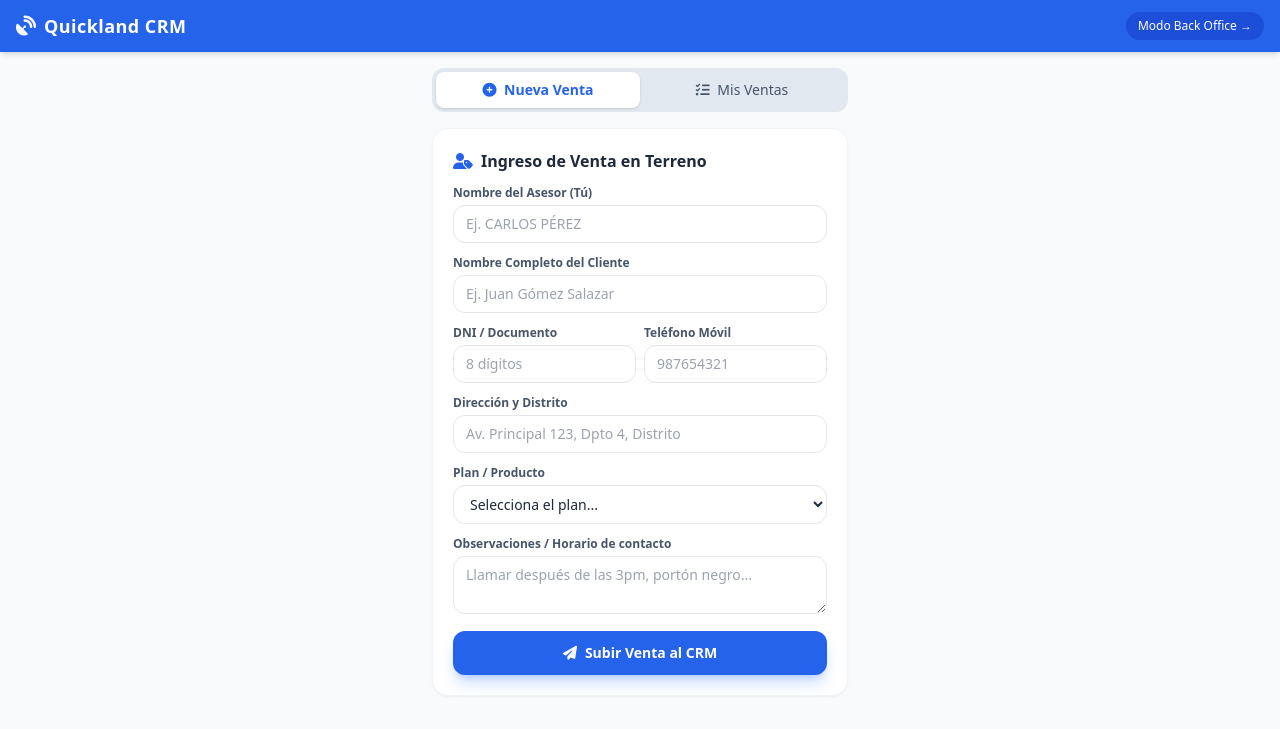
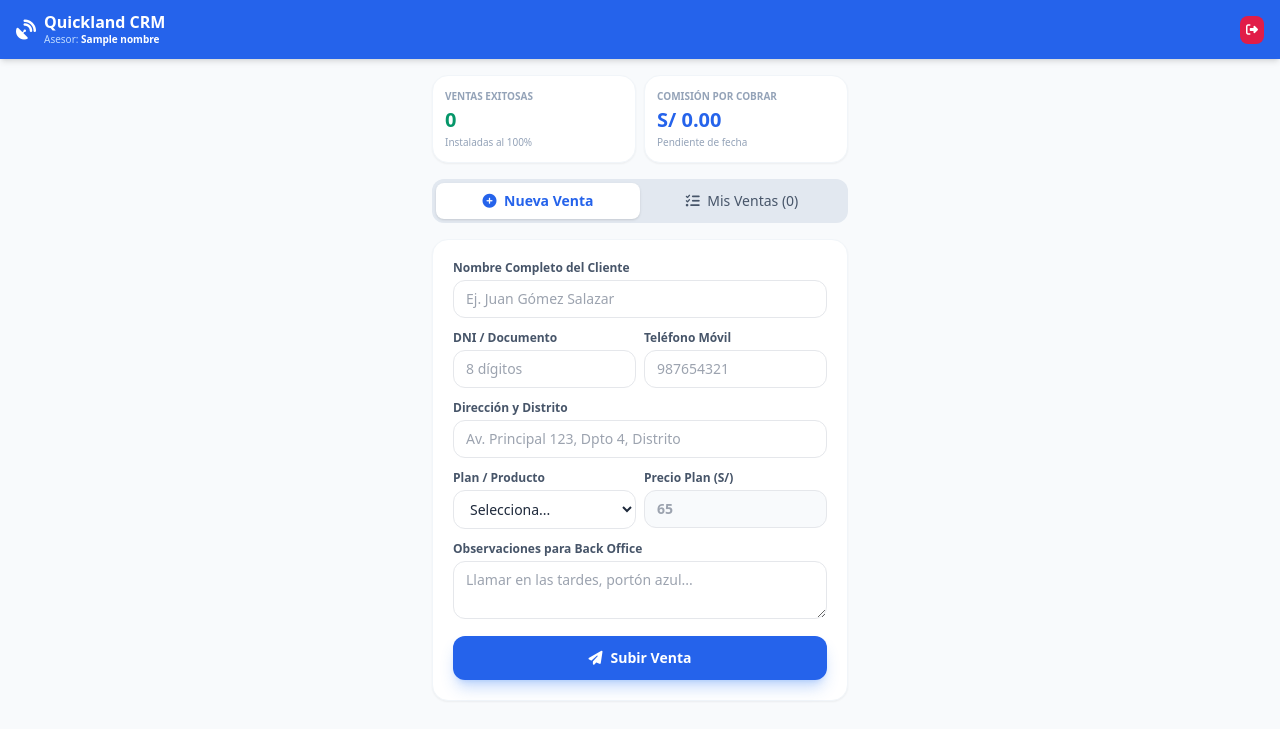
Before and after one commit to AdonaHack/QuicklanCRM, a Flask app: template templates/campo.html in a window 1280 px wide. Shown: the top 729 px of the page. Run offline with Flask 3, Linux system fonts and the light colour scheme; the template is opened without the code that fills it: most values are stand-ins (such as "Sample title", 1, 10 or a date in 2020); some libraries are stand-ins or nearby versions.

Commit message:
Add files via upload

```diff
--- a/templates/campo.html
+++ b/templates/campo.html
@@ -13,36 +13,51 @@
   <header class="bg-blue-600 text-white sticky top-0 z-50 shadow-md px-4 py-3 flex justify-between items-center">
     <div class="flex items-center space-x-2">
       <i class="fa-solid fa-satellite-dish text-xl"></i>
-      <h1 class="font-bold text-lg tracking-wide">Quickland CRM</h1>
+      <div>
+        <h1 class="font-bold text-base leading-tight">Quickland CRM</h1>
+        <p class="text-[10px] text-blue-200">Asesor: <strong class="text-white">{{ nombre or usuario }}</strong></p>
+      </div>
     </div>
-    <a href="/backoffice" class="text-xs bg-blue-700 px-3 py-1.5 rounded-full hover:bg-blue-800 transition">
-      Modo Back Office →
-    </a>
+    <div class="flex items-center space-x-2">
+      {% if rol == 'ADMIN' %}
+      <a href="/admin" class="text-[11px] bg-blue-700 px-2.5 py-1 rounded-lg">Admin</a>
+      {% endif %}
+      <a href="/logout" class="text-xs bg-rose-600 hover:bg-rose-700 p-1.5 rounded-lg transition" title="Cerrar sesión">
+        <i class="fa-solid fa-right-from-bracket"></i>
+      </a>
+    </div>
   </header>
 
-  <!-- Pestañas de Navegación Móvil -->
-  <div class="max-w-md mx-auto p-4">
-    <div class="flex bg-slate-200 p-1 rounded-xl mb-4 text-sm font-medium">
+  <div class="max-w-md mx-auto p-4 space-y-4">
+
+    <!-- Tarjetas de Resumen de Comisiones del Asesor -->
+    <div class="grid grid-cols-2 gap-2 text-xs">
+      <div class="bg-white p-3 rounded-2xl border border-slate-100 shadow-sm">
+        <p class="text-[10px] text-slate-400 font-bold uppercase">Ventas Exitosas</p>
+        <h4 id="kpiInstaladas" class="text-xl font-black text-emerald-600 mt-0.5">0</h4>
+        <span class="text-[10px] text-slate-400">Instaladas al 100%</span>
+      </div>
+
+      <div class="bg-white p-3 rounded-2xl border border-slate-100 shadow-sm">
+        <p class="text-[10px] text-slate-400 font-bold uppercase">Comisión por Cobrar</p>
+        <h4 id="kpiComision" class="text-xl font-black text-blue-600 mt-0.5">S/ 0.00</h4>
+        <span id="kpiFechaPago" class="text-[10px] text-slate-400">Pendiente de fecha</span>
+      </div>
+    </div>
+
+    <!-- Pestañas de Navegación Móvil -->
+    <div class="flex bg-slate-200 p-1 rounded-xl text-sm font-medium">
       <button id="tabRegistrar" onclick="cambiarPestana('registrar')" class="flex-1 py-2 rounded-lg bg-white shadow text-blue-600 font-semibold transition">
         <i class="fa-solid fa-plus-circle mr-1"></i> Nueva Venta
       </button>
       <button id="tabVentas" onclick="cambiarPestana('ventas')" class="flex-1 py-2 rounded-lg text-slate-600 hover:text-slate-900 transition">
-        <i class="fa-solid fa-list-check mr-1"></i> Mis Ventas
+        <i class="fa-solid fa-list-check mr-1"></i> Mis Ventas (<span id="badgeTotal">0</span>)
       </button>
     </div>
 
     <!-- SECCIÓN 1: FORMULARIO DE NUEVA VENTA -->
     <div id="seccionRegistrar" class="bg-white rounded-2xl p-5 shadow-sm border border-slate-100">
-      <h2 class="text-base font-bold text-slate-800 mb-3 flex items-center">
-        <i class="fa-solid fa-user-tag text-blue-600 mr-2"></i> Ingreso de Venta en Terreno
-      </h2>
-
       <form id="formVenta" onsubmit="enviarVenta(event)" class="space-y-3 text-sm">
-        <div>
-          <label class="block text-xs font-semibold text-slate-600 mb-1">Nombre del Asesor (Tú)</label>
-          <input type="text" id="asesor_campo" required placeholder="Ej. CARLOS PÉREZ" class="w-full px-3 py-2 border rounded-xl focus:ring-2 focus:ring-blue-500 focus:outline-none">
-        </div>
-
         <div>
           <label class="block text-xs font-semibold text-slate-600 mb-1">Nombre Completo del Cliente</label>
           <input type="text" id="cliente_nombre" required placeholder="Ej. Juan Gómez Salazar" class="w-full px-3 py-2 border rounded-xl focus:ring-2 focus:ring-blue-500 focus:outline-none">
@@ -64,26 +79,31 @@
           <input type="text" id="direccion" required placeholder="Av. Principal 123, Dpto 4, Distrito" class="w-full px-3 py-2 border rounded-xl focus:ring-2 focus:ring-blue-500 focus:outline-none">
         </div>
 
-        <div>
-          <label class="block text-xs font-semibold text-slate-600 mb-1">Plan / Producto</label>
-          <select id="plan_producto" required class="w-full px-3 py-2 border rounded-xl focus:ring-2 focus:ring-blue-500 focus:outline-none bg-white">
-            <option value="">Selecciona el plan...</option>
-            <option value="Fibra Óptica 100 Mbps">Fibra Óptica 100 Mbps</option>
-            <option value="Fibra Óptica 200 Mbps">Fibra Óptica 200 Mbps</option>
-            <option value="Fibra Óptica 300 Mbps">Fibra Óptica 300 Mbps</option>
-            <option value="Dúo Fibra + TV">Dúo Fibra + TV</option>
-            <option value="Otro">Otro servicio</option>
-          </select>
+        <div class="grid grid-cols-2 gap-2">
+          <div>
+            <label class="block text-xs font-semibold text-slate-600 mb-1">Plan / Producto</label>
+            <select id="plan_producto" required onchange="autocompletarPrecio()" class="w-full px-3 py-2 border rounded-xl focus:ring-2 focus:ring-blue-500 focus:outline-none bg-white">
+              <option value="">Selecciona...</option>
+              <option value="Fibra 100 Mbps" data-precio="65">Fibra 100 Mbps</option>
+              <option value="Fibra 200 Mbps" data-precio="85">Fibra 200 Mbps</option>
+              <option value="Fibra 300 Mbps" data-precio="105">Fibra 300 Mbps</option>
+              <option value="Dúo Fibra + TV" data-precio="120">Dúo Fibra + TV</option>
+            </select>
+          </div>
+          <div>
+            <label class="block text-xs font-semibold text-slate-600 mb-1">Precio Plan (S/)</label>
+            <input type="number" id="precio_plan" required placeholder="65" class="w-full px-3 py-2 border rounded-xl focus:ring-2 focus:ring-blue-500 focus:outline-none bg-slate-50 font-bold">
+          </div>
         </div>
 
         <div>
-          <label class="block text-xs font-semibold text-slate-600 mb-1">Observaciones / Horario de contacto</label>
-          <textarea id="observaciones" rows="2" placeholder="Llamar después de las 3pm, portón negro..." class="w-full px-3 py-2 border rounded-xl focus:ring-2 focus:ring-blue-500 focus:outline-none"></textarea>
+          <label class="block text-xs font-semibold text-slate-600 mb-1">Observaciones para Back Office</label>
+          <textarea id="observaciones" rows="2" placeholder="Llamar en las tardes, portón azul..." class="w-full px-3 py-2 border rounded-xl focus:ring-2 focus:ring-blue-500 focus:outline-none"></textarea>
         </div>
 
         <button type="submit" id="btnGuardar" class="w-full py-3 bg-blue-600 hover:bg-blue-700 text-white font-bold rounded-xl shadow-lg shadow-blue-500/30 transition flex items-center justify-center space-x-2">
           <i class="fa-solid fa-paper-plane"></i>
-          <span>Subir Venta al CRM</span>
+          <span>Subir Venta</span>
         </button>
       </form>
     </div>
@@ -91,25 +111,25 @@
     <!-- SECCIÓN 2: MIS VENTAS (ESTADO EN TIEMPO REAL) -->
     <div id="seccionVentas" class="hidden space-y-3">
       <div class="relative">
-        <input type="text" id="buscadorVentas" oninput="filtrarVentas()" placeholder="Buscar por DNI, cliente o asesor..." class="w-full pl-9 pr-3 py-2.5 bg-white border border-slate-200 rounded-xl text-sm focus:ring-2 focus:ring-blue-500 focus:outline-none shadow-sm">
+        <input type="text" id="buscadorVentas" oninput="filtrarVentas()" placeholder="Buscar por DNI o cliente..." class="w-full pl-9 pr-3 py-2.5 bg-white border border-slate-200 rounded-xl text-sm focus:ring-2 focus:ring-blue-500 focus:outline-none shadow-sm">
         <i class="fa-solid fa-magnifying-glass absolute left-3 top-3 text-slate-400 text-sm"></i>
       </div>
 
-      <div class="flex justify-between items-center px-1">
-        <span id="contadorVentas" class="text-xs font-semibold text-slate-500">Cargando ventas...</span>
-        <button onclick="cargarVentas()" class="text-xs text-blue-600 font-bold hover:underline flex items-center">
-          <i class="fa-solid fa-rotate-right mr-1"></i> Actualizar
-        </button>
-      </div>
-
       <div id="listaVentas" class="space-y-3">
-        <!-- Las tarjetas se generan dinámicamente con JavaScript -->
+        <!-- Tarjetas dinámicas -->
       </div>
     </div>
   </div>
 
   <script>
-    let todasLasVentas = [];
+    let misVentas = [];
+
+    function autocompletarPrecio() {
+      const select = document.getElementById('plan_producto');
+      const opt = select.options[select.selectedIndex];
+      const precio = opt.getAttribute('data-precio') || '';
+      document.getElementById('precio_plan').value = precio;
+    }
 
     function cambiarPestana(pestana) {
       if (pestana === 'registrar') {
@@ -133,14 +153,13 @@
       btn.innerHTML = '<i class="fa-solid fa-spinner fa-spin mr-2"></i> Guardando...';
 
       const payload = {
-        asesor_campo: document.getElementById('asesor_campo').value,
         cliente_nombre: document.getElementById('cliente_nombre').value,
         cliente_dni: document.getElementById('cliente_dni').value,
         cliente_telefono: document.getElementById('cliente_telefono').value,
         direccion: document.getElementById('direccion').value,
         plan_producto: document.getElementById('plan_producto').value,
-        observaciones: document.getElementById('observaciones').value,
-        evidencia_drive: ""
+        precio_plan: document.getElementById('precio_plan').value,
+        observaciones: document.getElementById('observaciones').value
       };
 
       try {
@@ -152,10 +171,7 @@
         const data = await res.json();
         if (data.status === 'success') {
           alert('¡Venta registrada con éxito! Código: ' + data.id_venta);
-          // Guardar el nombre del asesor para que no lo vuelva a escribir
-          const asesor = document.getElementById('asesor_campo').value;
           document.getElementById('formVenta').reset();
-          document.getElementById('asesor_campo').value = asesor;
           cambiarPestana('ventas');
         } else {
           alert('Error: ' + data.message);
@@ -164,72 +180,103 @@
         alert('Error de conexión con el servidor');
       } finally {
         btn.disabled = false;
-        btn.innerHTML = '<i class="fa-solid fa-paper-plane mr-2"></i> Subir Venta al CRM';
+        btn.innerHTML = '<i class="fa-solid fa-paper-plane mr-2"></i> Subir Venta';
       }
     }
 
     async function cargarVentas() {
       const contenedor = document.getElementById('listaVentas');
-      contenedor.innerHTML = '<div class="text-center py-8 text-slate-400"><i class="fa-solid fa-spinner fa-spin text-2xl"></i><p class="text-xs mt-2">Consultando Google Sheets...</p></div>';
+      contenedor.innerHTML = '<div class="text-center py-8 text-slate-400"><i class="fa-solid fa-spinner fa-spin text-2xl"></i><p class="text-xs mt-2">Consultando tus ventas...</p></div>';
 
       try {
         const res = await fetch('/api/ventas');
         const resJson = await res.json();
         if (resJson.status === 'success') {
-          todasLasVentas = resJson.data.reverse(); // Más recientes primero
-          renderizarTarjetas(todasLasVentas);
+          misVentas = resJson.data.reverse();
+          actualizarResumen();
+          renderizarTarjetas(misVentas);
         }
       } catch (e) {
-        contenedor.innerHTML = '<p class="text-xs text-red-500 text-center py-4">Error al cargar ventas</p>';
+        contenedor.innerHTML = '<p class="text-xs text-red-500 text-center py-4">Error al cargar datos</p>';
       }
+    }
+
+    function actualizarResumen() {
+      document.getElementById('badgeTotal').innerText = misVentas.length;
+      const instaladas = misVentas.filter(v => v.ESTADO_INSTALACION === 'Instalado').length;
+      document.getElementById('kpiInstaladas').innerText = instaladas;
+
+      // Sumar comisiones
+      let comisionTotal = 0;
+      let proxPago = "Pendiente de fecha";
+
+      misVentas.forEach(v => {
+        if (v.ESTADO_COMISION === 'Comisionado' || v.ESTADO_COMISION === 'Por liquidar') {
+          comisionTotal += parseFloat(v.MONTO_COMISION || 0);
+        }
+        if (v.FECHA_PAGO_COMISION && v.ESTADO_COMISION === 'Comisionado') {
+          proxPago = `Cobro: ${v.FECHA_PAGO_COMISION}`;
+        }
+      });
+
+      document.getElementById('kpiComision').innerText = `S/ ${comisionTotal.toFixed(2)}`;
+      document.getElementById('kpiFechaPago').innerText = proxPago;
     }
 
     function renderizarTarjetas(ventas) {
       const contenedor = document.getElementById('listaVentas');
-      document.getElementById('contadorVentas').innerText = `${ventas.length} ventas encontradas`;
-
       if (ventas.length === 0) {
-        contenedor.innerHTML = '<div class="bg-white p-6 rounded-2xl text-center text-slate-400 text-xs">No hay ventas registradas aún.</div>';
+        contenedor.innerHTML = '<div class="bg-white p-6 rounded-2xl text-center text-slate-400 text-xs">No tienes ventas registradas aún.</div>';
         return;
       }
 
       contenedor.innerHTML = ventas.map(v => {
-        // Badges según estado
         let badgeColor = "bg-amber-100 text-amber-700 border-amber-200";
         if (v.ESTADO_GENERAL === "INSTALADO") badgeColor = "bg-emerald-100 text-emerald-700 border-emerald-200";
         if (v.ESTADO_GENERAL === "RECHAZADO BO" || v.ESTADO_GENERAL === "INST. FRUSTRADA") badgeColor = "bg-rose-100 text-rose-700 border-rose-200";
-        if (v.ESTADO_GENERAL === "SUBIDO / EN RUTA") badgeColor = "bg-blue-100 text-blue-700 border-blue-200";
+
+        let badgeComision = "bg-slate-100 text-slate-600";
+        if (v.ESTADO_COMISION === "Comisionado") badgeComision = "bg-emerald-100 text-emerald-700 font-bold";
+        if (v.ESTADO_COMISION === "Por liquidar") badgeComision = "bg-blue-100 text-blue-700 font-bold";
 
         return `
-          <div class="bg-white rounded-2xl p-4 shadow-sm border border-slate-100 space-y-2">
+          <div class="bg-white rounded-2xl p-4 shadow-sm border border-slate-100 space-y-2.5">
             <div class="flex justify-between items-start">
               <div>
                 <span class="text-[10px] font-mono font-bold text-slate-400">${v.ID_VENTA}</span>
                 <h3 class="text-sm font-bold text-slate-800 leading-tight">${v.CLIENTE_NOMBRE}</h3>
-                <p class="text-xs text-slate-500 font-medium">${v.PLAN_PRODUCTO}</p>
+                <p class="text-xs text-slate-500 font-medium">${v.PLAN_PRODUCTO} • S/ ${v.PRECIO_PLAN || 0}</p>
               </div>
-              <span class="text-[11px] font-bold px-2.5 py-1 rounded-full border ${badgeColor}">
+              <span class="text-[10px] font-bold px-2 py-0.5 rounded-full border ${badgeColor}">
                 ${v.ESTADO_GENERAL || 'PENDIENTE'}
               </span>
             </div>
 
-            <!-- Indicadores de avance en tiempo real -->
-            <div class="grid grid-cols-3 gap-1 pt-2 text-[10px] text-center border-t border-slate-100">
-              <div class="p-1.5 rounded-lg ${v.ESTADO_BO === 'Contactado' ? 'bg-blue-50 text-blue-700 font-bold' : 'bg-slate-50 text-slate-400'}">
-                <i class="fa-solid fa-phone mr-1"></i> BO: ${v.ESTADO_BO || 'Pendiente'}
+            <!-- Datos de Comisión -->
+            <div class="bg-slate-50 p-2 rounded-xl flex justify-between items-center text-[11px]">
+              <div>
+                <span class="text-slate-400">Comisión estimada:</span>
+                <strong class="text-slate-700 ml-1">S/ ${v.MONTO_COMISION || 0}</strong>
               </div>
-              <div class="p-1.5 rounded-lg ${v.ESTADO_SUBIDA === 'Subido' ? 'bg-indigo-50 text-indigo-700 font-bold' : 'bg-slate-50 text-slate-400'}">
-                <i class="fa-solid fa-cloud-arrow-up mr-1"></i> Subida: ${v.ESTADO_SUBIDA || 'Pendiente'}
+              <span class="px-2 py-0.5 rounded-lg text-[10px] ${badgeComision}">
+                ${v.ESTADO_COMISION || 'Pendiente'}
+              </span>
+            </div>
+
+            <!-- Avance operativo -->
+            <div class="grid grid-cols-3 gap-1 text-[10px] text-center border-t border-slate-100 pt-2">
+              <div class="p-1 rounded ${v.ESTADO_BO === 'Contactado' ? 'bg-blue-50 text-blue-700 font-bold' : 'bg-slate-50 text-slate-400'}">
+                BO: ${v.ESTADO_BO || 'Pendiente'}
               </div>
-              <div class="p-1.5 rounded-lg ${v.ESTADO_INSTALACION === 'Instalado' ? 'bg-emerald-50 text-emerald-700 font-bold' : 'bg-slate-50 text-slate-400'}">
-                <i class="fa-solid fa-wrench mr-1"></i> ${v.ESTADO_INSTALACION || 'Pendiente'}
+              <div class="p-1 rounded ${v.ESTADO_SUBIDA === 'Subido' ? 'bg-indigo-50 text-indigo-700 font-bold' : 'bg-slate-50 text-slate-400'}">
+                Subida: ${v.ESTADO_SUBIDA || 'Pendiente'}
+              </div>
+              <div class="p-1 rounded ${v.ESTADO_INSTALACION === 'Instalado' ? 'bg-emerald-50 text-emerald-700 font-bold' : 'bg-slate-50 text-slate-400'}">
+                ${v.ESTADO_INSTALACION || 'Pendiente'}
               </div>
             </div>
 
-            <div class="flex justify-between items-center text-[10px] text-slate-400 pt-1">
-              <span><i class="fa-solid fa-user-tie mr-1"></i>${v.ASESOR_CAMPO}</span>
-              <span><i class="fa-solid fa-calendar-days mr-1"></i>${v.FECHA_REGISTRO}</span>
-            </div>
+            ${v.OBSERVACIONES ? `<p class="text-[11px] text-slate-500 italic bg-amber-50/50 p-2 rounded-lg border border-amber-100"><i class="fa-solid fa-comment-dots text-amber-500 mr-1"></i>${v.OBSERVACIONES}</p>` : ''}
           </div>
         `;
       }).join('');
@@ -237,13 +284,14 @@
 
     function filtrarVentas() {
       const q = document.getElementById('buscadorVentas').value.toLowerCase();
-      const filtradas = todasLasVentas.filter(v =>
+      const filtradas = misVentas.filter(v =>
         (v.CLIENTE_NOMBRE || '').toLowerCase().includes(q) ||
-        (String(v.CLIENTE_DNI) || '').includes(q) ||
-        (v.ASESOR_CAMPO || '').toLowerCase().includes(q)
+        (String(v.CLIENTE_DNI) || '').includes(q)
       );
       renderizarTarjetas(filtradas);
     }
+
+    cargarVentas();
   </script>
 </body>
 </html>
--- /dev/null
+++ b/templates/login.html
@@ -0,0 +1,87 @@
+<!DOCTYPE html>
+<html lang="es">
+<head>
+  <meta charset="UTF-8">
+  <meta name="viewport" content="width=device-width, initial-scale=1.0">
+  <title>Iniciar Sesión - Quickland CRM</title>
+  <script src="https://cdn.tailwindcss.com"></script>
+  <link rel="stylesheet" href="https://cdnjs.cloudflare.com/ajax/libs/font-awesome/6.4.0/css/all.min.css">
+</head>
+<body class="bg-slate-900 text-slate-100 min-h-screen flex items-center justify-center p-4">
+  <div class="max-w-sm w-full bg-slate-800 border border-slate-700 rounded-3xl p-6 shadow-2xl space-y-6">
+    <div class="text-center space-y-2">
+      <div class="w-14 h-14 bg-blue-600 rounded-2xl flex items-center justify-center mx-auto text-2xl text-white shadow-lg shadow-blue-500/40">
+        <i class="fa-solid fa-satellite-dish"></i>
+      </div>
+      <h1 class="text-2xl font-black tracking-wide text-white">Quickland CRM</h1>
+      <p class="text-xs text-slate-400">Ingresa tus credenciales para continuar</p>
+    </div>
+
+    <form onsubmit="iniciarSesion(event)" class="space-y-4 text-sm">
+      <div>
+        <label class="block text-xs font-semibold text-slate-300 mb-1">Usuario</label>
+        <div class="relative">
+          <input type="text" id="inputUsuario" required placeholder="Ej. BYalico" class="w-full bg-slate-900 border border-slate-700 rounded-xl px-3 py-2.5 pl-9 text-white focus:ring-2 focus:ring-blue-500 focus:outline-none">
+          <i class="fa-solid fa-user absolute left-3 top-3.5 text-slate-500 text-xs"></i>
+        </div>
+      </div>
+
+      <div>
+        <label class="block text-xs font-semibold text-slate-300 mb-1">Contraseña</label>
+        <div class="relative">
+          <input type="password" id="inputPassword" required placeholder="••••••••" class="w-full bg-slate-900 border border-slate-700 rounded-xl px-3 py-2.5 pl-9 text-white focus:ring-2 focus:ring-blue-500 focus:outline-none">
+          <i class="fa-solid fa-lock absolute left-3 top-3.5 text-slate-500 text-xs"></i>
+        </div>
+      </div>
+
+      <div id="mensajeError" class="hidden text-xs text-rose-400 bg-rose-950/40 border border-rose-800 p-2.5 rounded-xl text-center"></div>
+
+      <button type="submit" id="btnIngresar" class="w-full py-3 bg-blue-600 hover:bg-blue-500 text-white font-bold rounded-xl shadow-lg shadow-blue-600/30 transition flex items-center justify-center space-x-2">
+        <span>Ingresar al Sistema</span>
+        <i class="fa-solid fa-arrow-right"></i>
+      </button>
+    </form>
+
+    <div class="text-[11px] text-center text-slate-500 pt-2 border-t border-slate-700">
+      Quickland Telecomunicaciones &copy; 2026
+    </div>
+  </div>
+
+  <script>
+    async function iniciarSesion(e) {
+      e.preventDefault();
+      const btn = document.getElementById('btnIngresar');
+      const errBox = document.getElementById('mensajeError');
+      errBox.classList.add('hidden');
+      btn.disabled = true;
+      btn.innerHTML = '<i class="fa-solid fa-spinner fa-spin mr-2"></i> Verificando...';
+
+      const payload = {
+        usuario: document.getElementById('inputUsuario').value,
+        password: document.getElementById('inputPassword').value
+      };
+
+      try {
+        const res = await fetch('/login', {
+          method: 'POST',
+          headers: { 'Content-Type': 'application/json' },
+          body: JSON.stringify(payload)
+        });
+        const data = await res.json();
+        if (data.status === 'success') {
+          window.location.href = data.redirect;
+        } else {
+          errBox.innerText = data.message;
+          errBox.classList.remove('hidden');
+        }
+      } catch (err) {
+        errBox.innerText = 'Error al comunicarse con el servidor.';
+        errBox.classList.remove('hidden');
+      } finally {
+        btn.disabled = false;
+        btn.innerHTML = '<span>Ingresar al Sistema</span> <i class="fa-solid fa-arrow-right ml-1"></i>';
+      }
+    }
+  </script>
+</body>
+</html>
```
Also changed, not shown: templates/admin.html (added, +168 -0 lines), templates/postventa.html (added, +232 -0 lines), templates/backoffice.html (line endings or trailing spaces).
